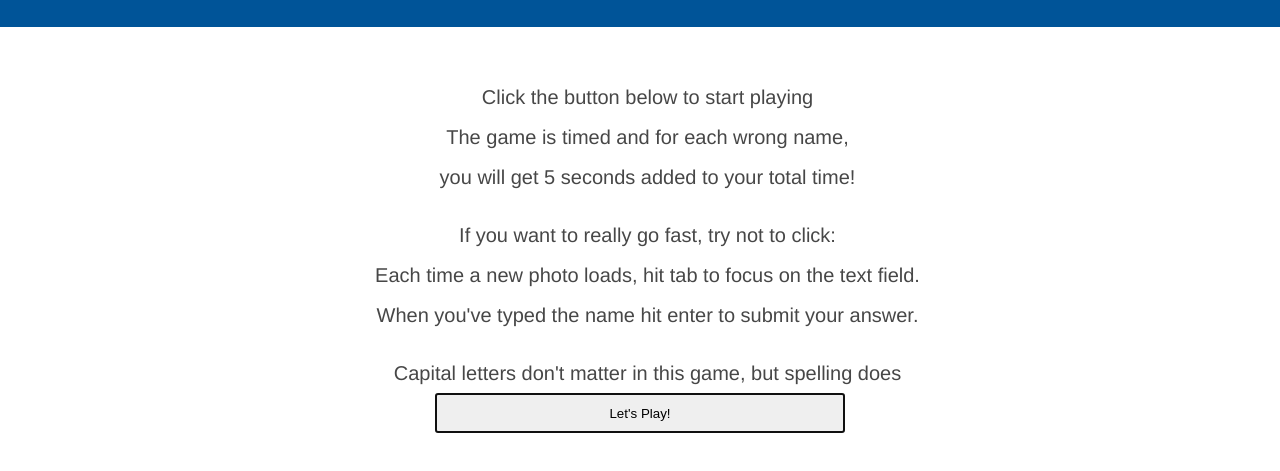
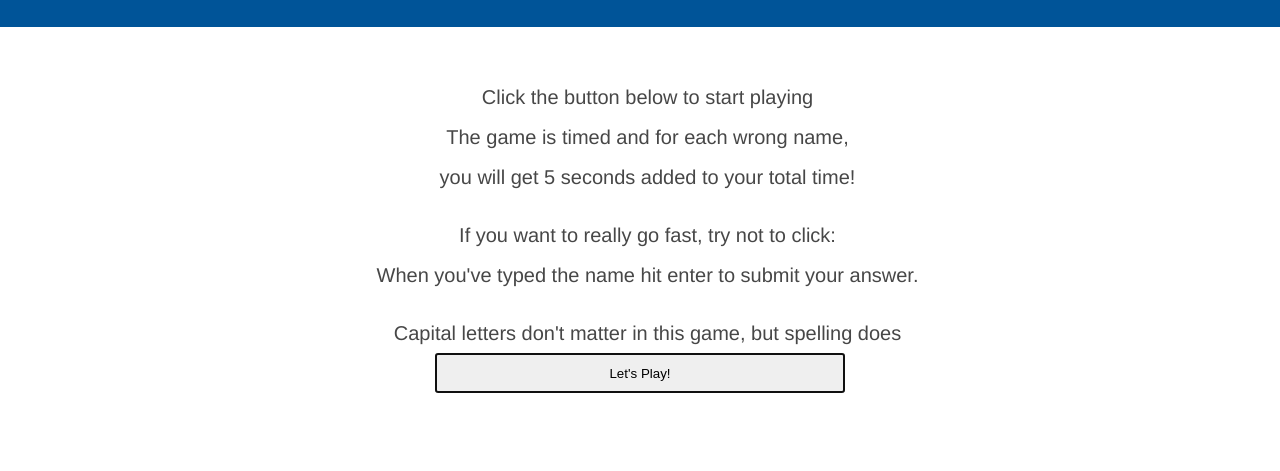
Before and after one commit to sabrams86/quizzap, a plain HTML site: page index.html in a window 1280 px wide. Shown: the part 117-588 px from the top of the page. Drawn offline with nearby package versions, Linux system fonts and the light colour scheme.

Commit message:
revised instructions

```diff
--- a/index.html
+++ b/index.html
@@ -19,7 +19,6 @@
       <p>you will get 5 seconds added to your total time!</p>
       <br>
       <p>If you want to really go fast, try not to click:</p>
-      <p>Each time a new photo loads, hit tab to focus on the text field.</p>
       <p> When you've typed the name hit enter to submit your answer.</p>
       <br>
       <p> Capital letters don't matter in this game, but spelling does</p>
```
